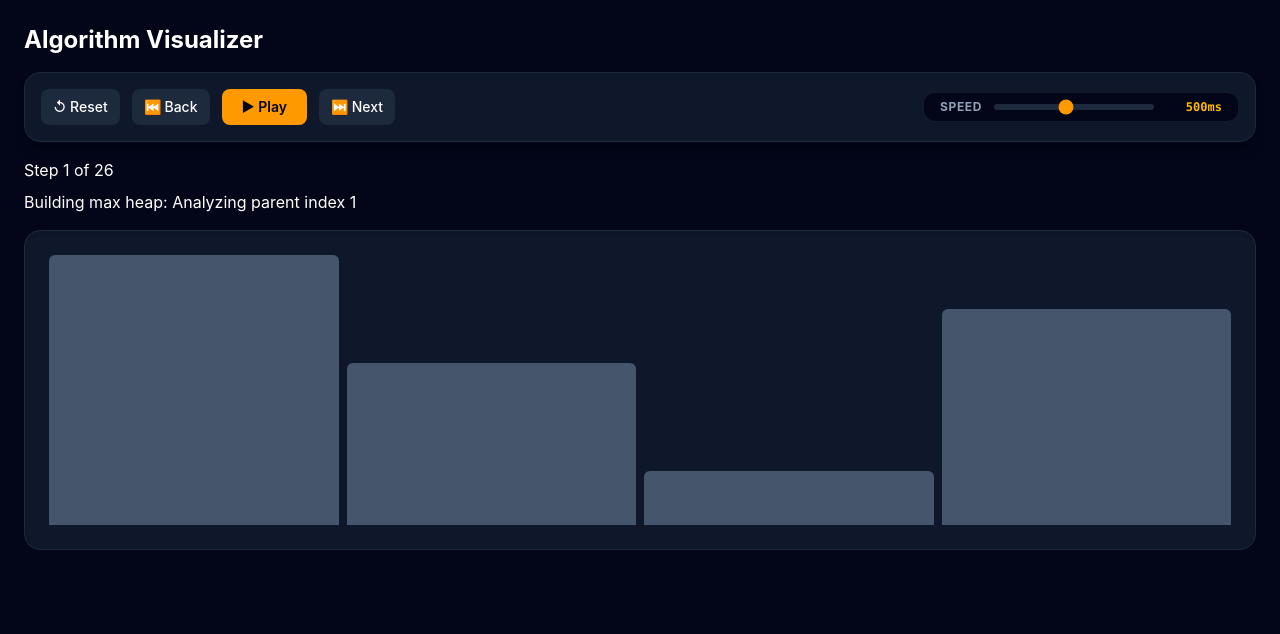
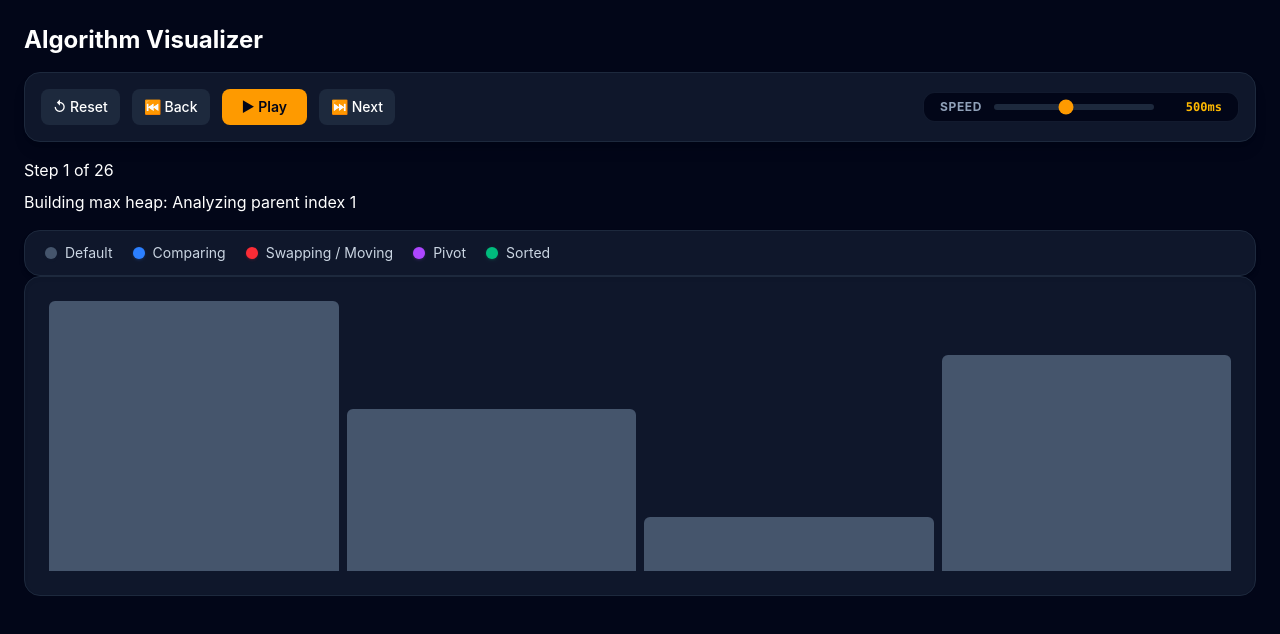
Before and after one commit to Sree-2607/Algorithm-Visualiser-and-Complexity-Analyser, a React (Vite) app: page / in a window 1280 px wide. Shown: the top 634 px of the page. Built offline with nearby package versions, Linux system fonts and the light colour scheme; the HTML template or start-up script is replaced by a standard one.

Commit message:
feat(UI): add Legend - Color Palette

```diff
--- a/src/App.tsx
+++ b/src/App.tsx
@@ -3,6 +3,7 @@ import { heapSort } from './algorithms'
 import Controls from './components/Controls'
 import SortVisualizer from './components/SortVisualizer'
 import { useStepPlayer } from './hooks/useStepPlayer'
+import Legend from './components/Legend'
 
 function App() {
   const input = [5, 3, 1, 4]
@@ -32,7 +33,7 @@ function App() {
       </p>
 
       <p className="mb-4">{player.currentStep?.description}</p>
-
+      <Legend />
       <SortVisualizer bars={player.bars} />
     </div>
   )
--- a/src/components/Legend.tsx
+++ b/src/components/Legend.tsx
@@ -0,0 +1,39 @@
+import type { LegendItem } from '../types'
+
+const legendItems: LegendItem[] = [
+  {
+    label: 'Default',
+    className: 'bg-slate-600 shadow-sm shadow-slate-600/10',
+  },
+  {
+    label: 'Comparing',
+    className: 'bg-blue-500 shadow-sm shadow-blue-500/20',
+  },
+  {
+    label: 'Swapping / Moving',
+    className: 'bg-red-500 shadow-sm shadow-red-500/20',
+  },
+  {
+    label: 'Pivot',
+    className: 'bg-purple-500 shadow-sm shadow-purple-500/20',
+  },
+  {
+    label: 'Sorted',
+    className: 'bg-emerald-500 shadow-sm shadow-emerald-500/20',
+  },
+]
+
+export default function Legend() {
+  return (
+    <div className="flex flex-wrap items-center gap-x-5 gap-y-2 rounded-2xl border border-slate-800 bg-slate-900 px-5 py-3 text-xs font-medium uppercase tracking-wider text-slate-400 shadow-md">
+      {legendItems.map((item) => (
+        <div key={item.label} className="flex items-center gap-2 select-none">
+          <span className={`h-3 w-3 shrink-0 rounded-full ${item.className}`} />
+          <span className="text-slate-300 normal-case tracking-normal text-sm font-normal">
+            {item.label}
+          </span>
+        </div>
+      ))}
+    </div>
+  )
+}
--- a/src/types/index.ts
+++ b/src/types/index.ts
@@ -114,3 +114,8 @@ export type ControlsProps = {
   onStepBackward: () => void
   onSpeedChange: (speed: number) => void
 }
+
+export type LegendItem = {
+  label: string
+  className: string
+}
```
